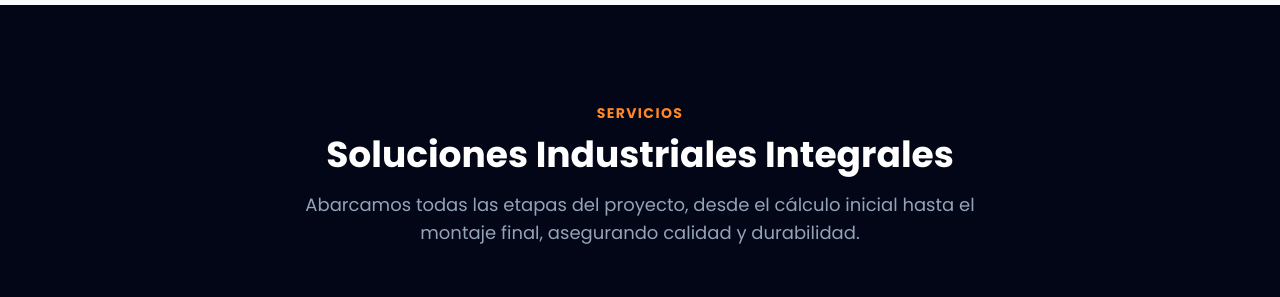
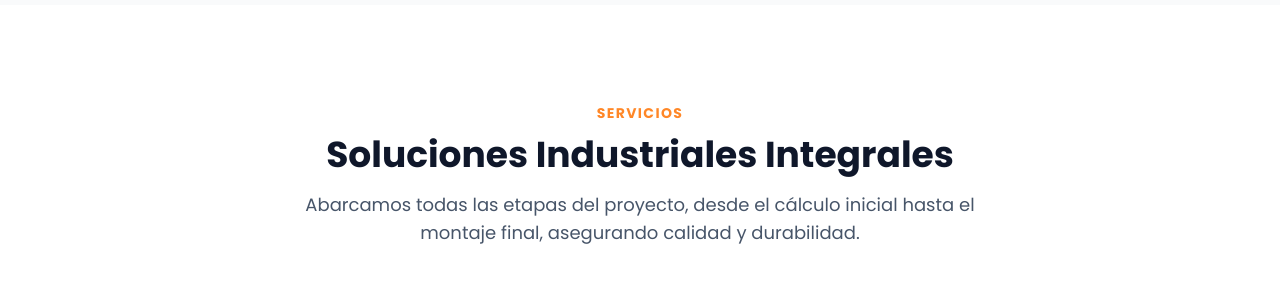
Before and after one commit to somoslinka-bit/GaltechWeb, a React (Vite) app: page / in a window 1280 px wide. Shown: the part 1560-1857 px from the top of the page. Built offline with nearby package versions, Linux system fonts and the light colour scheme.

Commit message:
fix: fondo sección Servicios a blanco para mantener línea visual
Co-Authored-By: Claude Sonnet 4.6 <noreply@anthropic.com>

```diff
--- a/components/Services.tsx
+++ b/components/Services.tsx
@@ -45,16 +45,16 @@ const Services = () => {
   });
 
   return (
-    <section id="servicios" className="bg-slate-950">
+    <section id="servicios" className="bg-white">
       {/* Encabezado de sección */}
       <div className="max-w-4xl mx-auto px-4 sm:px-6 lg:px-8 pt-24 pb-12 text-center">
         <span className="inline-block text-[#ff8727] font-bold uppercase tracking-widest text-sm mb-3">
           Servicios
         </span>
-        <h2 className="text-3xl md:text-4xl font-bold text-white mb-4">
+        <h2 className="text-3xl md:text-4xl font-bold text-slate-900 mb-4">
           Soluciones Industriales Integrales
         </h2>
-        <p className="text-lg text-slate-400 max-w-2xl mx-auto">
+        <p className="text-lg text-slate-600 max-w-2xl mx-auto">
           Abarcamos todas las etapas del proyecto, desde el cálculo inicial hasta el montaje final, asegurando calidad y durabilidad.
         </p>
       </div>
```
